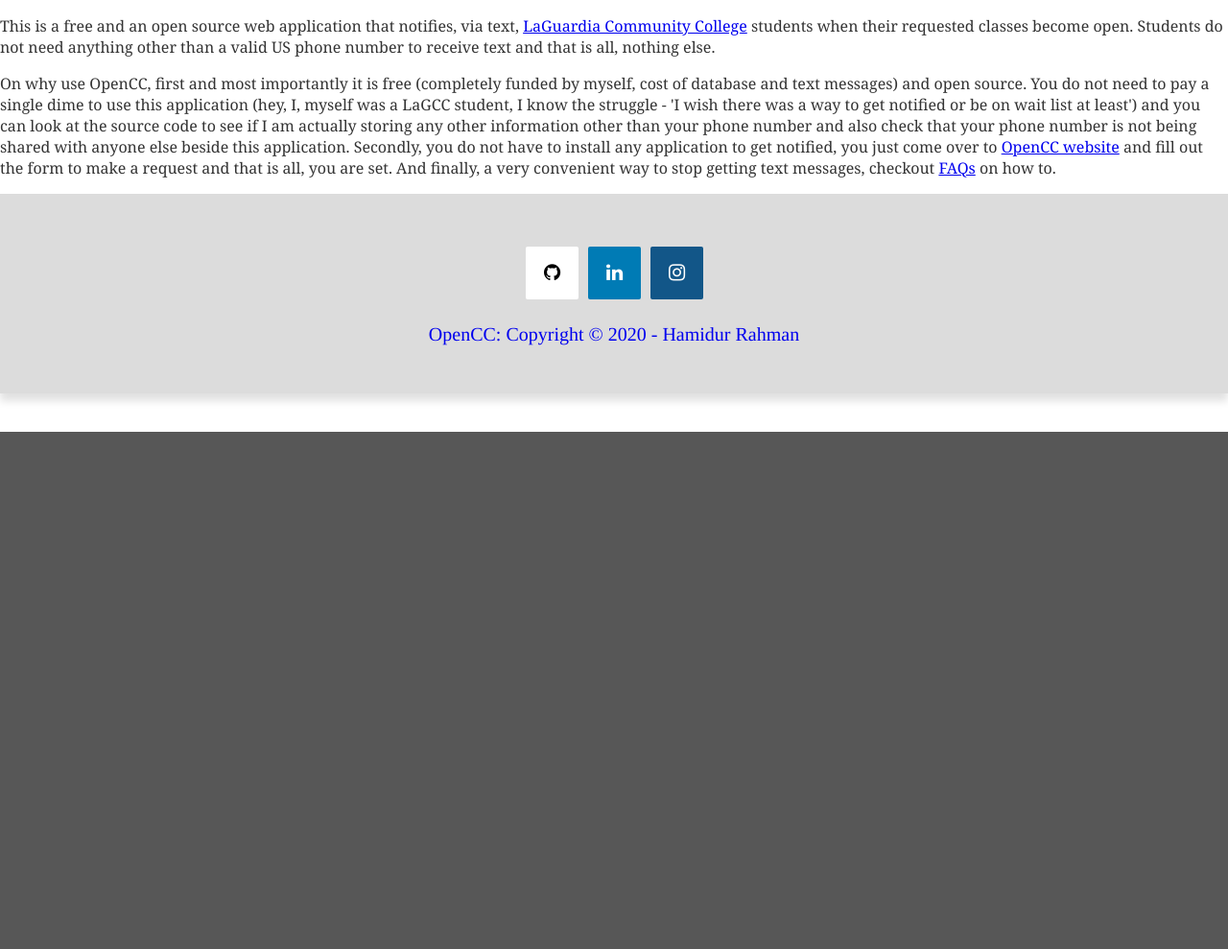
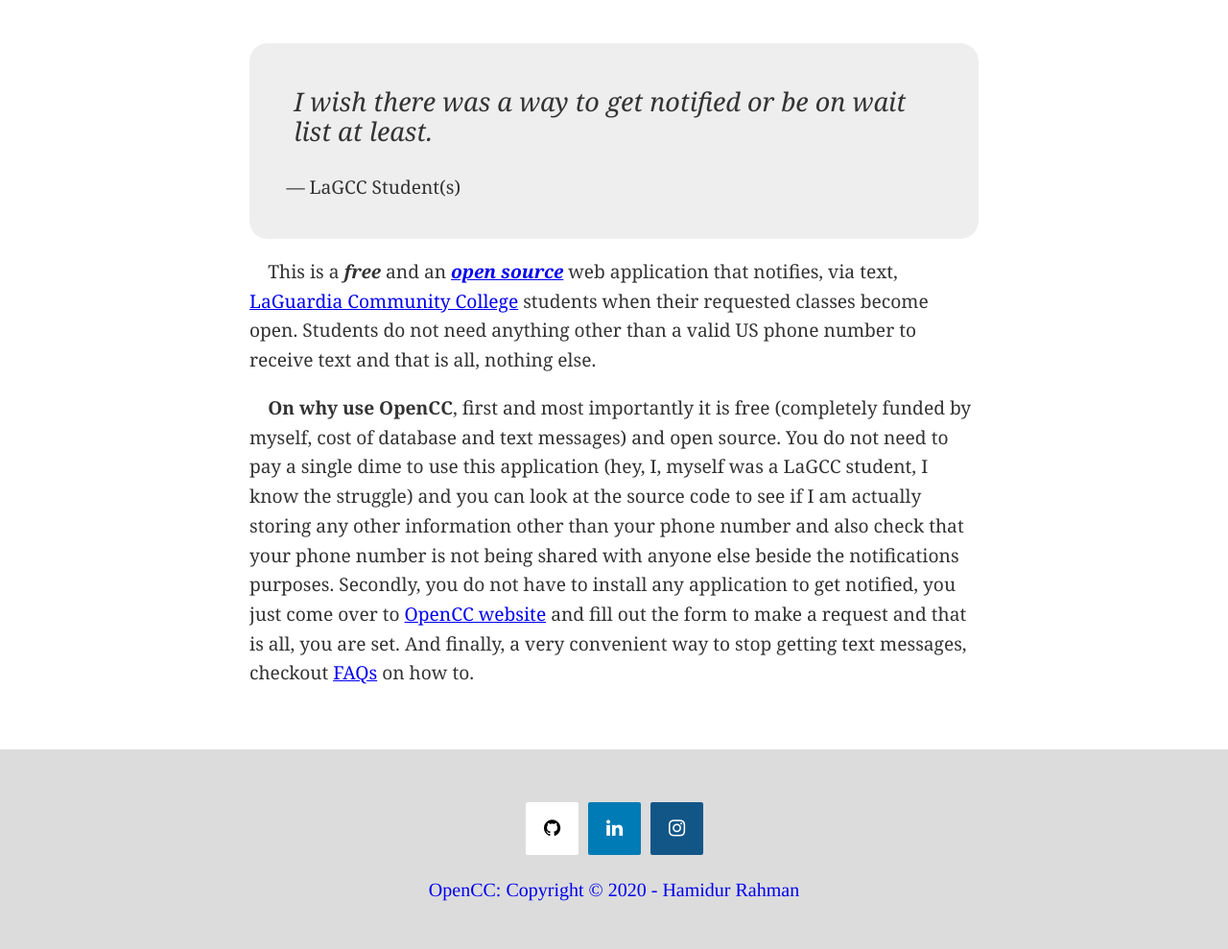
Before and after one commit to HamidurRahman1/OpenCC, a Flask app: page /about.html in a window 1280 px wide. Shown: the part 350-1339 px from the top of the page at 96% size. Before the commit the page ends 800 px from the top, so only its background shows below. Run offline with Flask 2, Linux system fonts and the light colour scheme; parts of the project's set-up code (start-up, migrations or seed data) failed here and were passed over; some libraries are stand-ins or nearby versions.

Commit message:
about css added

```diff
--- a/static/css/style.css
+++ b/static/css/style.css
@@ -285,3 +285,31 @@ nav a:hover {
     }
 }
 /* footer.html styling : end */
+
+/* about.html styling : start */.about {
+                                    width: 100%;
+                                    margin: 25px auto;
+                                    padding: 20px;
+                                    max-width: 800px;
+                                    font-size: 1.2em;
+                                    line-height: 1.6em;
+                                    box-sizing: border-box;
+                                }
+
+.quote {
+    margin: 0;
+    background: #eee;
+    padding: 1em;
+    border-radius: 1em;
+}
+
+.quote blockquote {
+    margin: 1em;
+    font-style: italic;
+    font-size: 27px;
+}
+
+.quote figcaption {
+    margin: 1em;
+}
+/* about.html styling : end */
--- a/templates/FAQs.html
+++ b/templates/FAQs.html
@@ -4,7 +4,6 @@
     <meta charset="UTF-8"/>
     <link rel="stylesheet" href="../static/css/style.css" type="text/css">
     <link rel="icon" href="https://iconarchive.com/download/i79674/martz90/hex/messages-2.ico" type="image/x-icon">
-    <script src="../static/script/main.js" charset="utf-8" type="text/javascript"></script>
     <meta name="viewport" content="width=device-width, initial-scale=1.0"/>
     <title>{{title}}</title>
 </head>
--- a/templates/about.html
+++ b/templates/about.html
@@ -4,7 +4,6 @@
     <meta charset="UTF-8"/>
     <link rel="stylesheet" href="../static/css/style.css" type="text/css">
     <link rel="icon" href="https://iconarchive.com/download/i79674/martz90/hex/messages-2.ico" type="image/x-icon">
-    <script src="../static/script/main.js" charset="utf-8" type="text/javascript"></script>
     <meta name="viewport" content="width=device-width, initial-scale=1.0"/>
     <title>{{title}}</title>
 </head>
@@ -13,26 +12,33 @@
 {% include "header.html" %}
 
     <div class="about" id="about">
+
+        <figure class="quote">
+            <blockquote>I wish there was a way to get notified or be on wait list at least.</blockquote>
+            <figcaption>&mdash; LaGCC Student(s)</figcaption>
+        </figure>
+
         <p>
-            This is a free and an open source web application that notifies, via text,
-            <a href="https://www.laguardia.edu/home/Default.aspx" target="_blank">LaGuardia Community College</a> students when their
-            requested classes become open. Students do not need anything other than a valid US phone number to
-            receive text and that is all, nothing else.
+            &emsp;This is a <strong><em>free</em></strong> and an <strong><em>
+            <a href="https://github.com/HamidurRahman1/OpenCC" target="_blank">open source</a></em></strong> web
+            application that notifies, via text,
+            <a href="https://www.laguardia.edu/home/Default.aspx" target="_blank">LaGuardia Community College</a>
+            students when their requested classes become open. Students do not need anything other than a valid US phone
+            number to receive text and that is all, nothing else.
         </p>
 
         <p>
-            On why use OpenCC, first and most importantly it is free (completely funded by myself, cost of database and
-            text messages) and open source. You do not need to pay a single dime to use this application (hey, I, myself was
-            a LaGCC student, I know the struggle - 'I wish there was a way to get notified or be on wait list at least')
-            and you can look at the source code to see if I am actually storing any other information other than your phone
-            number and also check that your phone number is not being shared with anyone else beside this application.
-            Secondly, you do not have to install any application to get notified, you just come over to
+            &emsp;<strong>On why use OpenCC</strong>, first and most importantly it is free (completely funded by myself,
+            cost of database and text messages) and open source. You do not need to pay a single dime to use this
+            application (hey, I, myself was a LaGCC student, I know the struggle) and you can look at the source code to
+            see if I am actually storing any other information other than your phone number and also check that your
+            phone number is not being shared with anyone else beside the notifications purposes. Secondly, you do not
+            have to install any application to get notified, you just come over to
             <a href="index.html">OpenCC website</a> and fill out the form to make a request and that is all, you are set.
             And finally, a very convenient way to stop getting text messages, checkout <a href="FAQs.html">FAQs</a> on how to.
         </p>
     </div>
 
-
 {% include "footer.html" %}
 
 </body>
```
